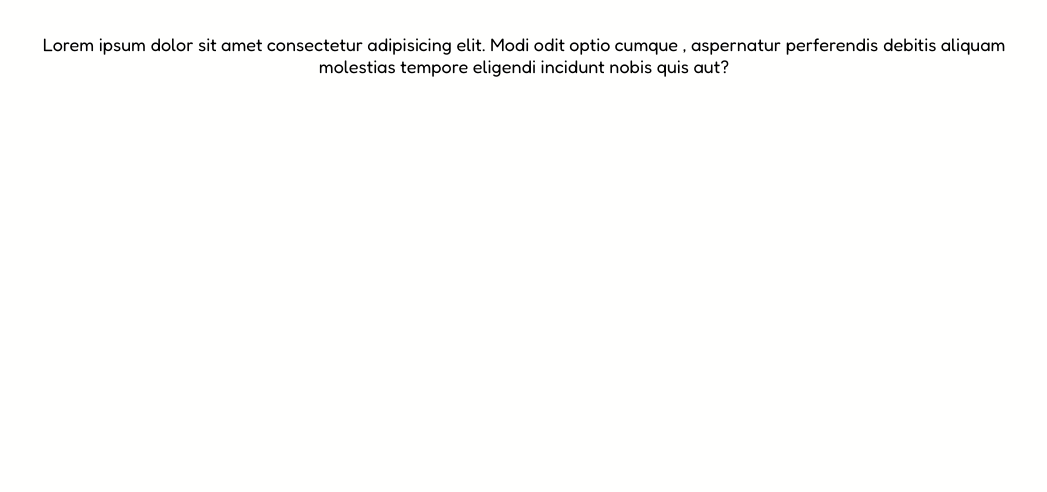
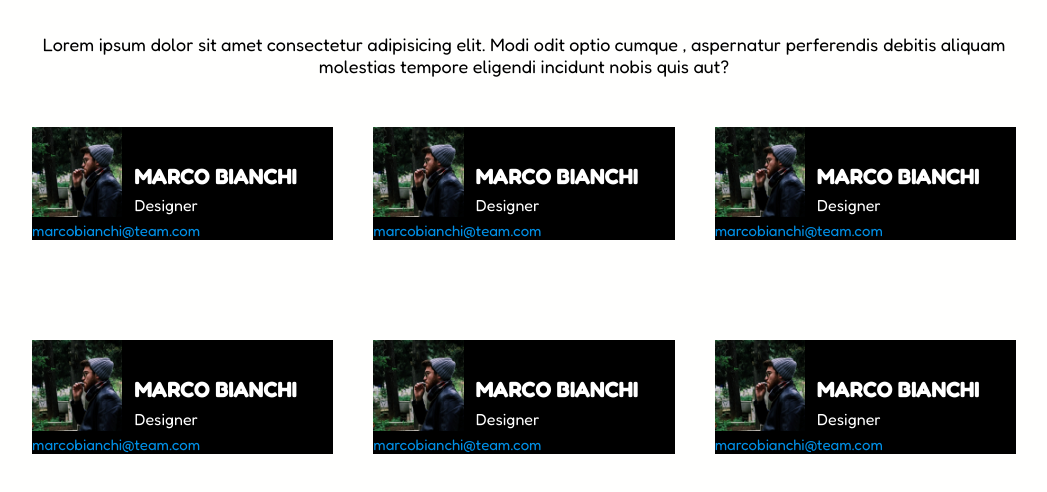
Before and after one commit to igor-86/html-css-float-cards, a plain HTML site: page index.html in a window 1280 px wide. Shown: the part 62-554 px from the top of the page, without its empty margins (116-1163 px from the left). Drawn offline with Linux system fonts and the light colour scheme.

Commit message:
Cards - float - completato

```diff
--- a/css/style.css
+++ b/css/style.css
@@ -12,6 +12,12 @@ html{
 body{
     background-color: #fffffe;
 }
+.clearfix::after{
+    content: "";
+    display: table;
+    clear: both;
+}
+img{width: 100%;}
 /* Margin */
 .mt{
     margin-top: 2em;
@@ -24,6 +30,7 @@ h1{
 p{
     font-size: 1.8rem;
 }
+a{display: block;}
 
 .container{
     width: 80%;
@@ -39,3 +46,38 @@ p{
     color: #e53170;
 
 }
+
+/* Cards */
+.box-cards{
+    width: calc(100% / 3 - 4.0em);
+    float: left;
+    background-color: black;
+    margin: 5.0em 2.0em;
+}
+.content-card{
+
+}
+.box-cards img{
+    float: left;
+    width: 30%;
+    margin-right: 1.2em;
+}
+.title-card{
+    padding-top: 3.6em;
+}
+.title-card h2{
+    font-size: 2.2rem;
+    color: white;
+    text-transform: uppercase;
+}
+.title-card h4{
+    color: white;
+    font-size: 1.6rem;
+    font-weight: 400;
+    margin-top: 0.4em;
+}
+.title-card p{
+    color: #0090e7;
+    margin-top: 0.4em;
+    font-size: 1.5em;
+}
--- a/index.html
+++ b/index.html
@@ -22,8 +22,76 @@
                 <p class="mt">Lorem ipsum dolor sit amet consectetur adipisicing elit. Modi odit optio cumque , aspernatur perferendis debitis aliquam molestias tempore eligendi incidunt     nobis quis aut?</p>
              </div>
             </section>
+        <!-- Section Cards -->
+        <section class="clearfix">
+           <div class="box-cards clearfix">
+            <div class="content-card">
+                <img src="img/male1.png" alt="">
+                <div class="title-card">
+                    <h2>Marco Bianchi</h2>
+                    <h4>Designer</h4>
+                    <p>marcobianchi@team.com</p>
+                </div>
+            </div>
+        </div>
 
-        <!-- Section Cards -->
+        <div class="box-cards">
+            <div class="content-card">
+                <img src="img/male1.png" alt="">
+                <div class="title-card">
+                    <h2>Marco Bianchi</h2>
+                    <h4>Designer</h4>
+                    <p>marcobianchi@team.com</p>
+                </div>
+            </div>
+        </div>
+
+        <div class="box-cards">
+            <div class="content-card">
+                <img src="img/male1.png" alt="">
+                <div class="title-card">
+                    <h2>Marco Bianchi</h2>
+                    <h4>Designer</h4>
+                    <p>marcobianchi@team.com</p>
+                </div>
+            </div>
+        </div>
+
+        <div class="box-cards">
+            <div class="content-card">
+                <img src="img/male1.png" alt="">
+                <div class="title-card">
+                    <h2>Marco Bianchi</h2>
+                    <h4>Designer</h4>
+                    <p>marcobianchi@team.com</p>
+                </div>
+            </div>
+        </div>
+
+        <div class="box-cards">
+            <div class="content-card">
+                <img src="img/male1.png" alt="">
+                <div class="title-card">
+                    <h2>Marco Bianchi</h2>
+                    <h4>Designer</h4>
+                    <p>marcobianchi@team.com</p>
+                </div>
+            </div>
+        </div>
+
+        <div class="box-cards">
+            <div class="content-card">
+                <img src="img/male1.png" alt="">
+                <div class="title-card">
+                    <h2>Marco Bianchi</h2>
+                    <h4>Designer</h4>
+                    <p>marcobianchi@team.com</p>
+                </div>
+            </div>
+        </div>
+
+
+        </section>
         </div>
 
     <!-- /Main -->
```
